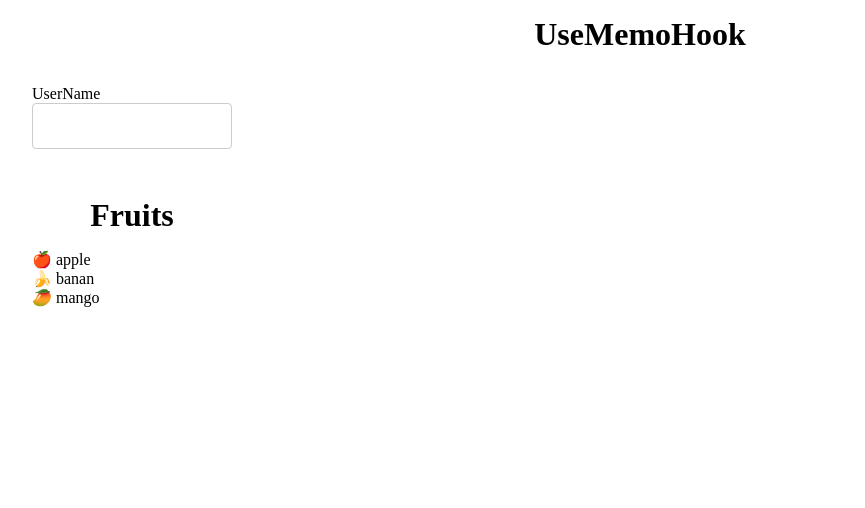
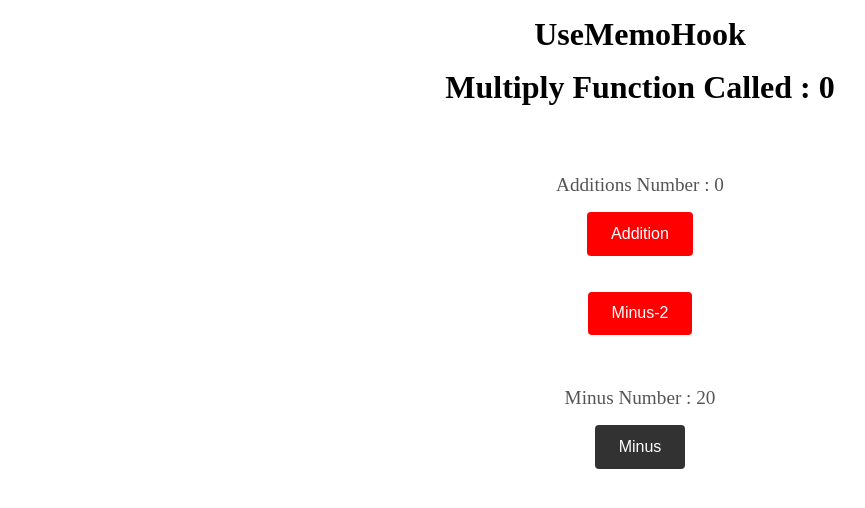
Before and after one commit to Tausifqureshi/React_Revision, a React (Vite) app: page / in a window 1280 px wide. Shown: the top 508 px of the page, without its empty margins (0-865 px from the left). Built offline with nearby package versions, Linux system fonts and the light colour scheme.

Commit message:
memoization

```diff
--- a/src/React Perfomance and Advance Hook/useMemo Hook/UseMemoHook.jsx
+++ b/src/React Perfomance and Advance Hook/useMemo Hook/UseMemoHook.jsx
@@ -7,12 +7,12 @@ function UseMemoHook() {
 
   return <div>
    <h1> UseMemoHook </h1>
-   {/* <UseMemoExample1 /> */}
+   <UseMemoExample1 />
 
     {/* <UseMemoExample /> */}
 
 
-    <Fruits />
+    {/* <Fruits /> */}
 
   </div>;
 }
```
Also changed, not shown: src/React Perfomance and Advance Hook/useMemo Hook/UseMemoExample1.jsx (+22 -0 lines), src/React Perfomance and Advance Hook/useMemo Hook/Fruits.jsx (line endings or trailing spaces), src/React Perfomance and Advance Hook/useMemo Hook/Thory.jsx (line endings or trailing spaces), src/React Perfomance and Advance Hook/useMemo Hook/useMemoExample.jsx (line endings or trailing spaces).
